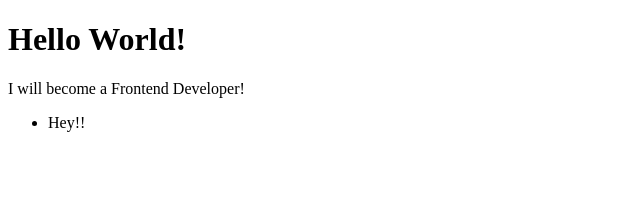
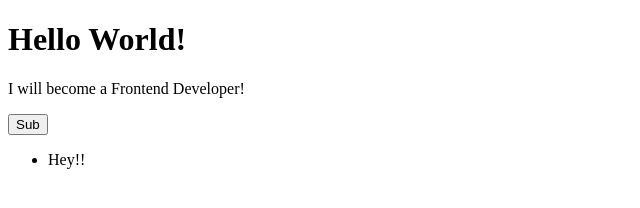
Before and after one commit to Adamgd91/csshtml, a plain HTML site: page index.html in a window 1280 px wide. Shown: the whole page, without its empty margins (0-640 px from the left). Drawn offline with Linux system fonts and the light colour scheme.

Commit message:
added button

```diff
--- a/index.html
+++ b/index.html
@@ -14,6 +14,8 @@
 <body>
     <h1>Hello World!</h1>
     <p>I will become a Frontend Developer!</p>
+
+    <input type="button" value="Sub">
     <ul>
         <li>Hey!!</li>
     </ul>
```
